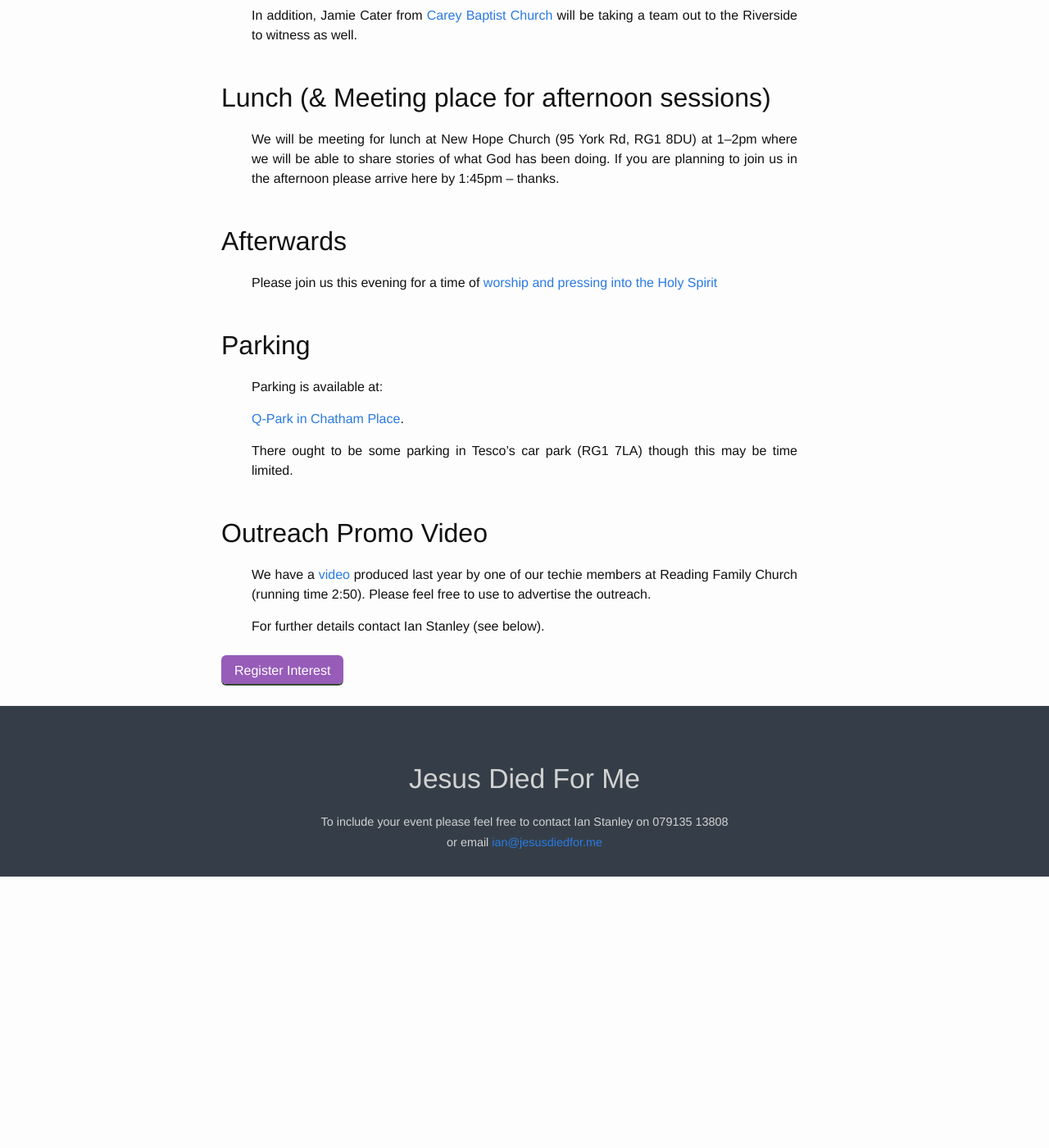
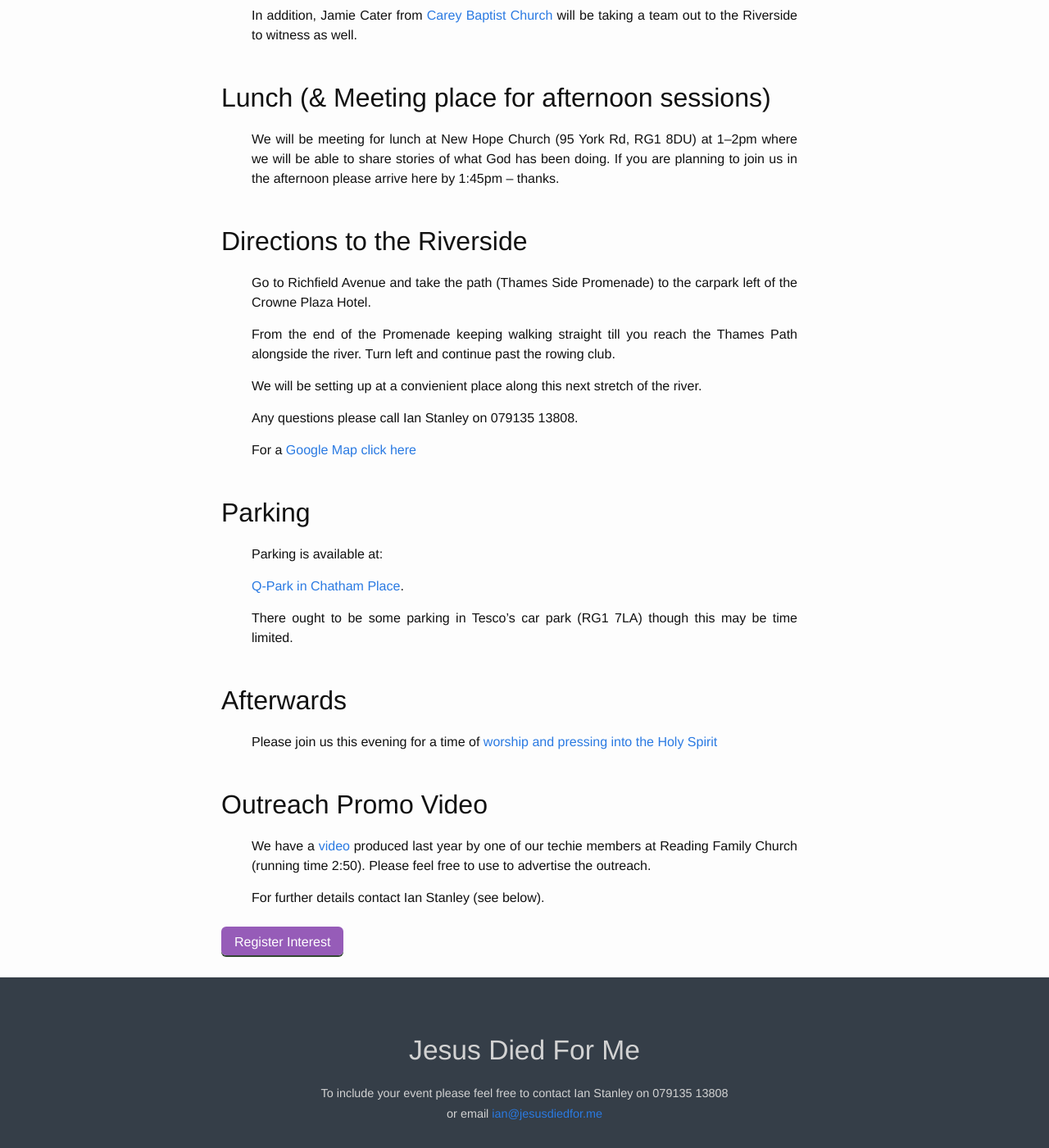
Before and after one commit to readingoutreach/Reading-Festival-Outreach-2016, a Jekyll site: the page built from _posts/2016-08-26-festival-riverside-26pm.md, in a window 1280 px wide and 1400 px high, scrolled down 821 px. Shown: the whole window at 82% size. Built offline with Jekyll 4.4.1, drawn with Linux system fonts in a browser that asks for light colours; before the commit the page ends 1890 px from its top, so only the background shows below that.

Commit message:
meeting directions

```diff
--- /dev/null
+++ b/_includes/festival-riverside.md
@@ -0,0 +1,11 @@
+## Directions to the Riverside
+
+Go to Richfield Avenue and take the path (Thames Side Promenade) to the carpark left of the Crowne Plaza Hotel.
+
+From the end of the Promenade keeping walking straight till you reach the Thames Path alongside the river. Turn left and continue past the rowing club.
+
+We will be setting up at a convienient place along this next stretch of the river.
+
+Any questions please call Ian Stanley on 079135 13808.
+
+For a [Google Map click here](https://www.google.co.uk/maps/place/95+York+Rd,+Reading+RG1+8DU/@51.4658309,-0.9802944,17.51z/data=!4m5!3m4!1s0x48769b1bfac9c64b:0x238a61bc17d67da6!8m2!3d51.4629092!4d-0.9769219?hl=en)
--- a/_posts/2016-08-26-festival-riverside-26pm.md
+++ b/_posts/2016-08-26-festival-riverside-26pm.md
@@ -19,10 +19,14 @@ In addition, Jamie Cater from [Carey Baptist Church](http://www.careybaptistchur
 
 {% include festival-lunch.md %}
 
+
+
+{% include festival-riverside.md %}
+
+{% include festival-parking.md %}
+
 ## Afterwards
 Please join us this evening for a time of [worship and pressing into the Holy Spirit](http://jesusdiedfor.me/event/Soaking-200816.html)
-
-{% include festival-parking.md %}
 
 {% include festival-video.md %}
 
```
Also changed, not shown: _posts/2016-08-25-festival-riverside-25pm.md (+2 -0 lines), _posts/2016-08-27-festival-riverside-27pm.md (+2 -0 lines).
